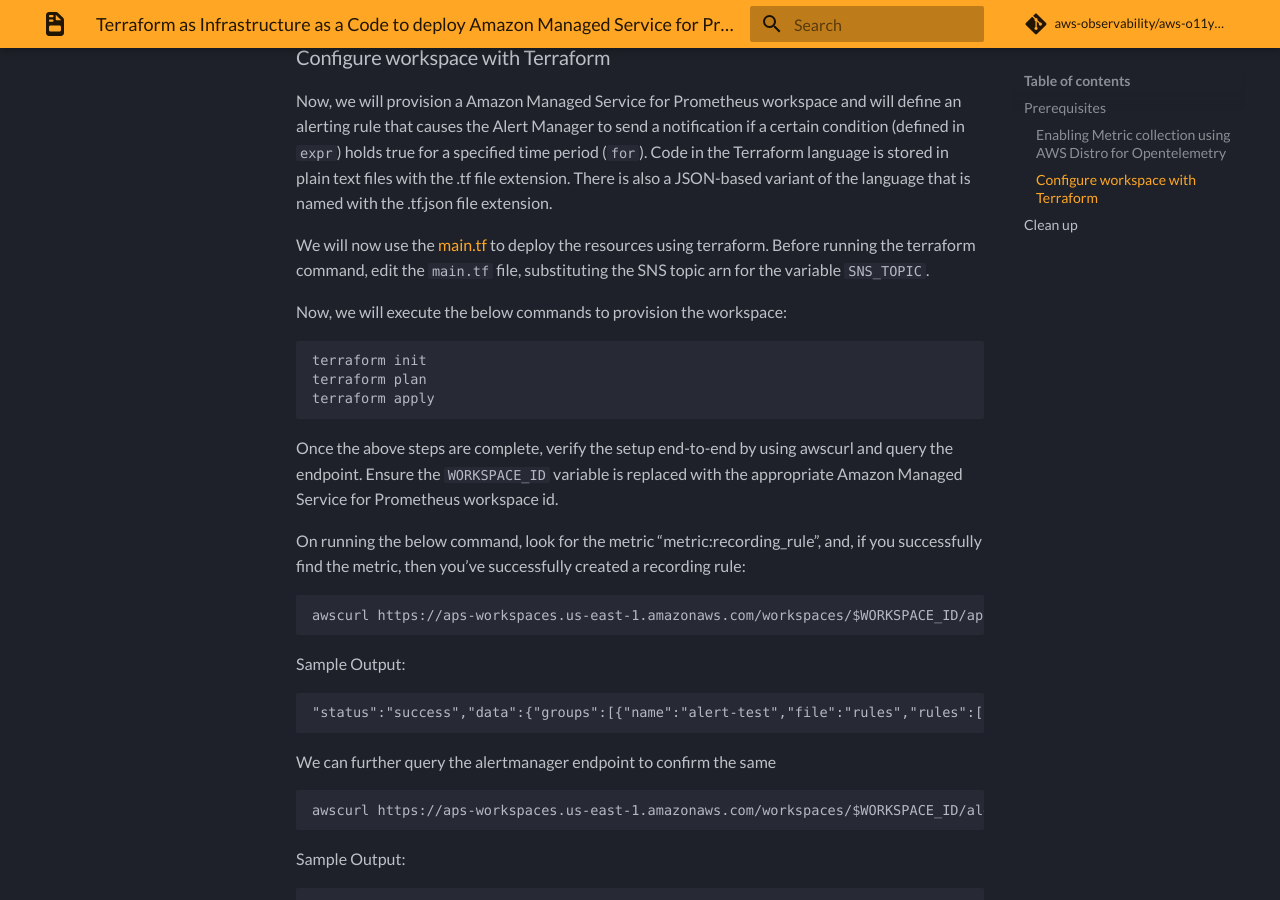
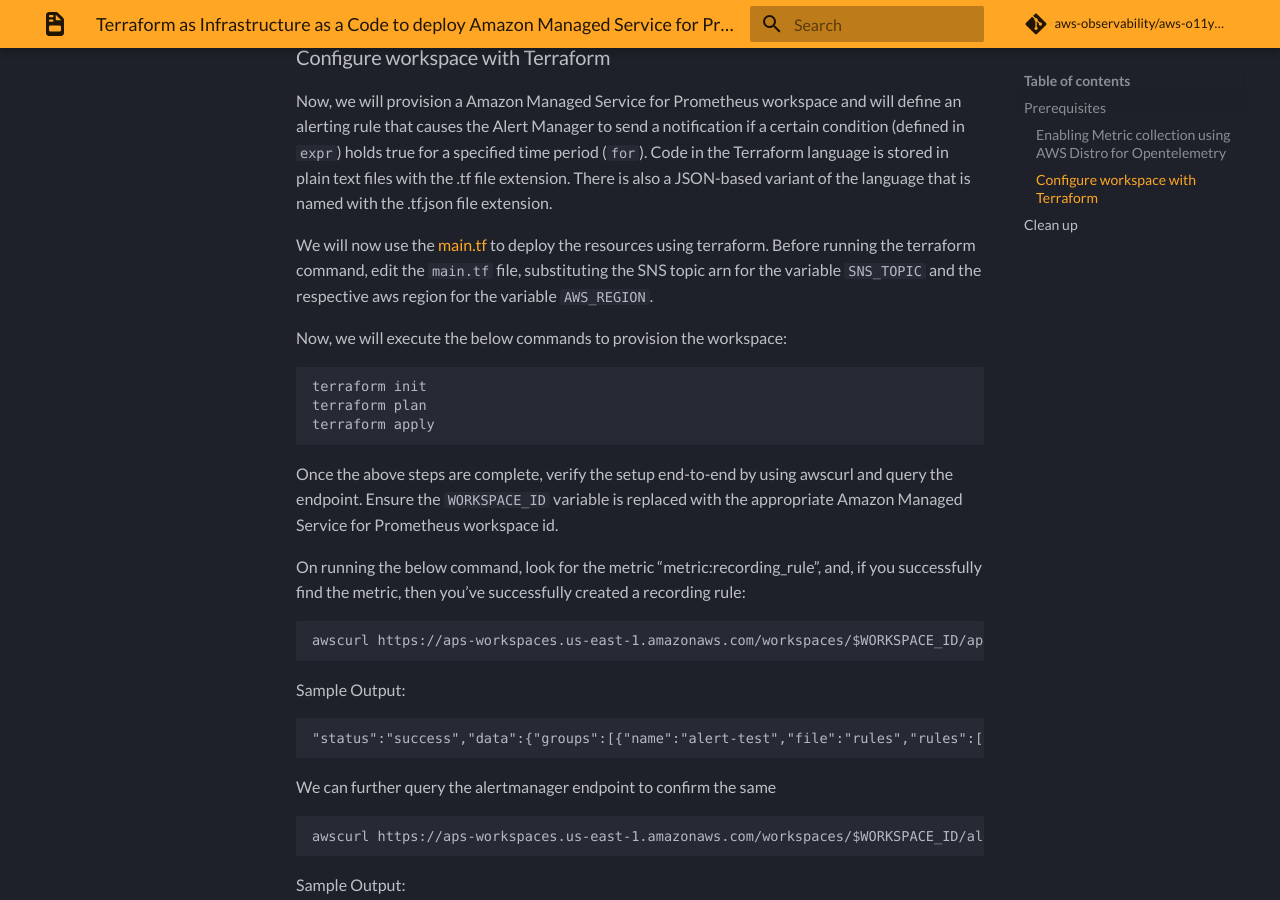
Before and after one commit to aws-observability/aws-o11y-recipes, an MkDocs documentation site: the page built from docs/recipes/amp-alertmanager-terraform.md, in a window 1280 px wide and 900 px high, scrolled down 2423 px. Built offline with MkDocs 1.6.1 and Material for MkDocs 9.7.7, drawn with Linux system fonts in a browser that asks for light colours; some web fonts are replaced; comment, search, counter and statistics services are not loaded.

Commit message:
Update amp-alertmanager-terraform.md

````diff
--- a/docs/recipes/amp-alertmanager-terraform.md
+++ b/docs/recipes/amp-alertmanager-terraform.md
@@ -79,7 +79,7 @@
 
 Now, we will  provision a Amazon Managed Service for Prometheus workspace and will define an alerting rule that causes the Alert Manager to send a notification if a certain condition (defined in ```expr```) holds true for a specified time period (```for```). Code in the Terraform language is stored in plain text files with the .tf file extension. There is also a JSON-based variant of the language that is named with the .tf.json file extension.
 
-We will now use the [main.tf](./amp-alertmanager-terraform/main.tf) to deploy the resources using terraform. Before running the terraform command, edit the `main.tf` file, substituting the SNS topic arn for the variable `SNS_TOPIC`.
+We will now use the [main.tf](./amp-alertmanager-terraform/main.tf) to deploy the resources using terraform. Before running the terraform command, edit the `main.tf` file, substituting the SNS topic arn for the variable `SNS_TOPIC` and the respective aws region for the variable `AWS_REGION`.
 
 Now, we will execute the below commands to provision the workspace:
 
````
